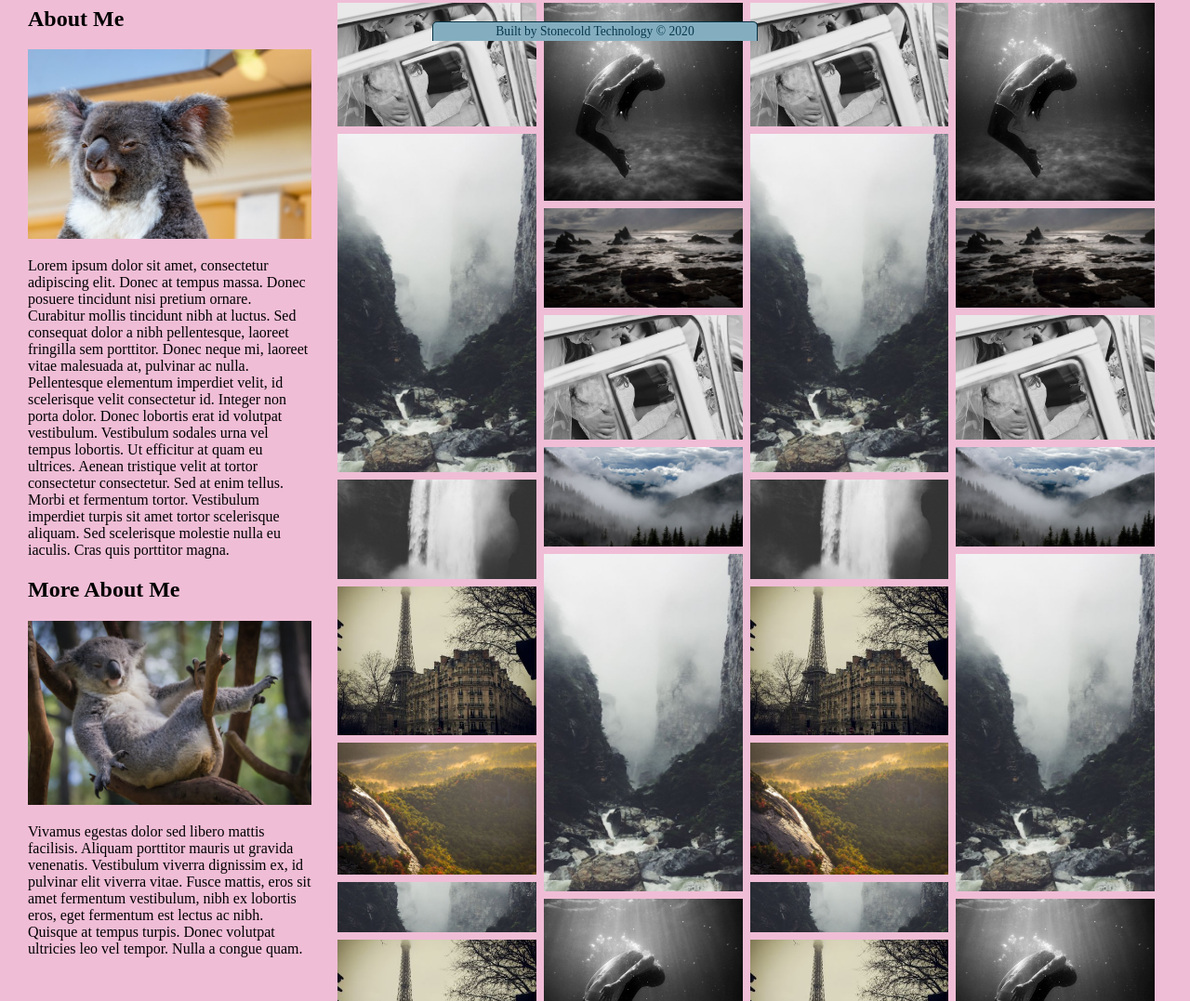
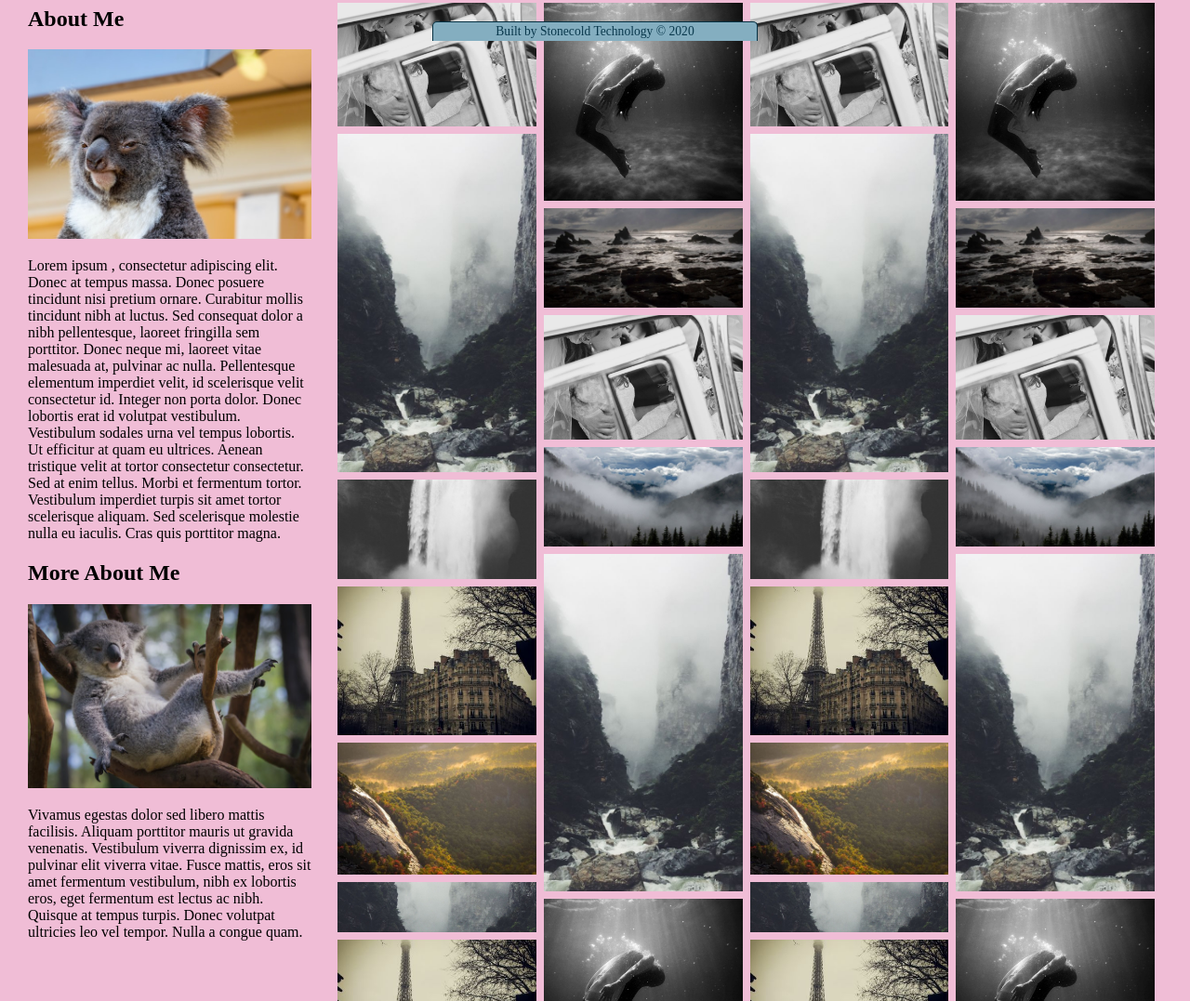
Before and after one commit to Stonecold-Technology/kitkat.github.io, a plain HTML site: page index.html in a window 1280 px wide. Shown: the part 756-1833 px from the top of the page at 93% size. Drawn offline with Linux system fonts and the light colour scheme; a web font is replaced by a local one.

Commit message:
Changed the second paragraph,removed 3 words

```diff
--- a/index.html
+++ b/index.html
@@ -44,7 +44,7 @@
 						<div class="fakeimg">
 							<img src="w3images/bob-walker-wqyjvlpXwxc-unsplash.jpg" alt="Bob walker koala" style="width:100%;">
 						</div>
-							<p>Lorem ipsum dolor sit amet, consectetur adipiscing elit. Donec at tempus massa. Donec posuere tincidunt nisi pretium ornare. Curabitur mollis tincidunt nibh at luctus. Sed consequat dolor a nibh pellentesque, laoreet fringilla sem porttitor. Donec neque mi, laoreet vitae malesuada at, pulvinar ac nulla. Pellentesque elementum imperdiet velit, id scelerisque velit consectetur id. Integer non porta dolor. Donec lobortis erat id volutpat vestibulum. Vestibulum sodales urna vel tempus lobortis. Ut efficitur at quam eu ultrices. Aenean tristique velit at tortor consectetur consectetur. Sed at enim tellus. Morbi et fermentum tortor. Vestibulum imperdiet turpis sit amet tortor scelerisque aliquam. Sed scelerisque molestie nulla eu iaculis. Cras quis porttitor magna.</p>
+							<p>Lorem ipsum , consectetur adipiscing elit. Donec at tempus massa. Donec posuere tincidunt nisi pretium ornare. Curabitur mollis tincidunt nibh at luctus. Sed consequat dolor a nibh pellentesque, laoreet fringilla sem porttitor. Donec neque mi, laoreet vitae malesuada at, pulvinar ac nulla. Pellentesque elementum imperdiet velit, id scelerisque velit consectetur id. Integer non porta dolor. Donec lobortis erat id volutpat vestibulum. Vestibulum sodales urna vel tempus lobortis. Ut efficitur at quam eu ultrices. Aenean tristique velit at tortor consectetur consectetur. Sed at enim tellus. Morbi et fermentum tortor. Vestibulum imperdiet turpis sit amet tortor scelerisque aliquam. Sed scelerisque molestie nulla eu iaculis. Cras quis porttitor magna.</p>
 						</div>
 						<div class="card"><h2>More About Me</h2>
 						<div class="fakeimg">
```
